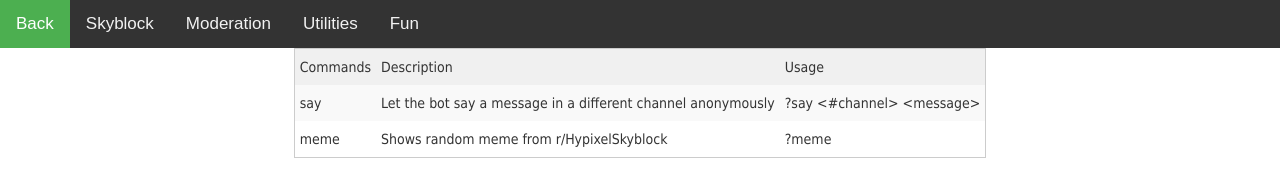
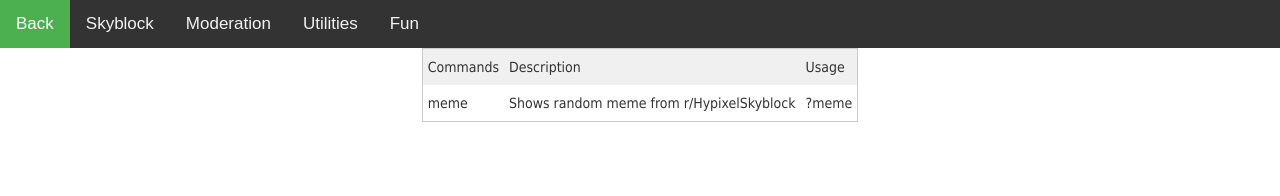
Before and after one commit to Cwickks/website, a plain HTML site: page fun.html in a window 1280 px wide. Drawn offline with Linux system fonts and the light colour scheme.

Commit message:
Update fun.html

```diff
--- a/fun.html
+++ b/fun.html
@@ -164,11 +164,6 @@
         </thead>
         <tbody>
             <tr>
-                <td class="tg-5x5i">say</td>
-                <td class="tg-5x5i">Let the bot say a message in a different channel anonymously</td>
-                <td class="tg-5x5i">?say &lt;#channel&gt; &lt;message&gt;</td>
-            </tr>
-            <tr>
                 <td class="tg-w6x5">meme</td>
                 <td class="tg-w6x5">Shows random meme from r/HypixelSkyblock</td>
                 <td class="tg-w6x5">?meme</td>
```
